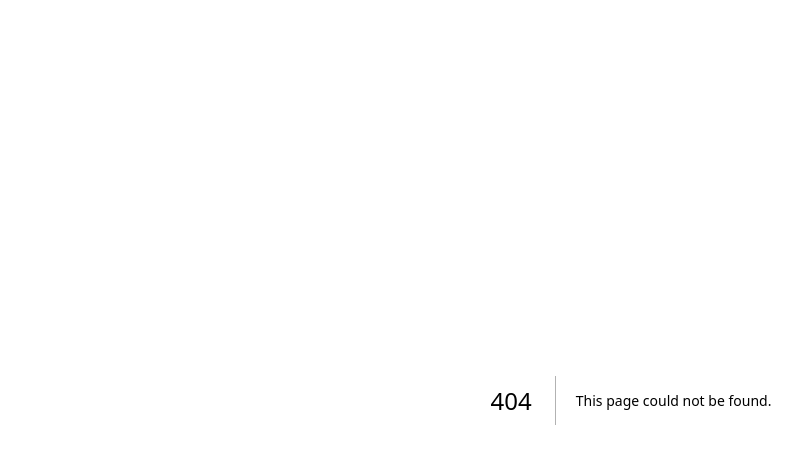
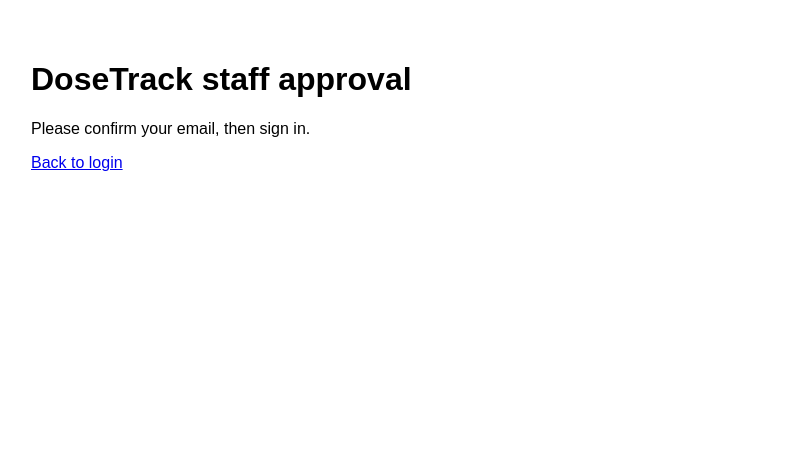
Before and after one commit to Siraajadams/Dosetracker, a Next.js app: page /pending-approval in a window 1280 px wide. Before the commit this address had no page. Shown: the top 464 px of the page, without its empty margins (9-811 px from the left). Built offline with nearby package versions, Linux system fonts and the light colour scheme; no server answers.

Commit message:
Create page.tsx

```diff
--- /dev/null
+++ b/app/pending-approval/page.tsx
@@ -0,0 +1,12 @@
+"use client";
+import {useEffect,useState} from "react";
+import Link from "next/link";
+import {supabase} from "@/lib/supabaseClient";
+export default function PendingApproval(){const [status,setStatus]=useState("Checking your registration...");
+ useEffect(()=>{let alive=true;(async()=>{const {data:{user}}=await supabase.auth.getUser();if(!alive)return;
+ if(!user){setStatus("Please confirm your email, then sign in.");return;}
+ if(!user.email_confirmed_at){setStatus("Please confirm your email address.");return;}
+ const {data,error}=await supabase.from("staff_profiles").select("approval_status,is_active").eq("id",user.id).maybeSingle();
+ if(!alive)return;setStatus(error?`Unable to check approval: ${error.message}`:data?.approval_status==="approved"&&data.is_active?"Your account is approved. You can return to login.":`Account status: ${data?.approval_status||"pending"}. Clinical access is not yet enabled.`);
+ })();return()=>{alive=false}},[]);
+ return <main style={{padding:32,fontFamily:"Arial"}}><h1>DoseTrack staff approval</h1><p>{status}</p><Link href="/login">Back to login</Link></main>}
```
